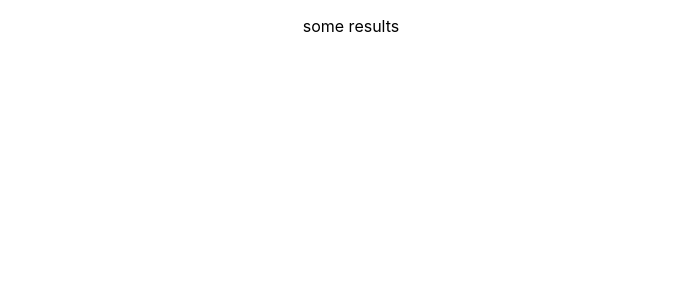
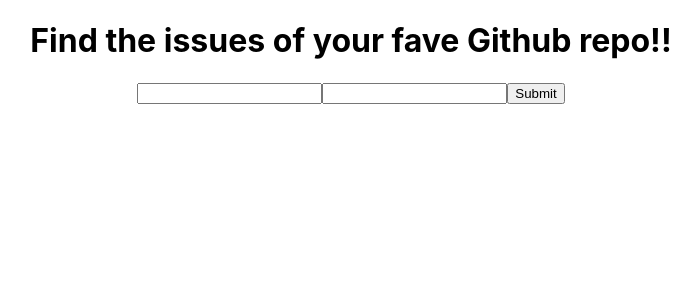
Before and after one commit to cristinamurillo/github-issues, a React (Create React App) app: page / in a window 1280 px wide. Shown: the top 300 px of the page, without its empty margins (289-989 px from the left). Built offline with nearby package versions, Linux system fonts and the light colour scheme; no server answers.

Commit message:
added initial search form, request, results and error handling

```diff
--- a/src/Components/Landing.js
+++ b/src/Components/Landing.js
@@ -1,13 +1,61 @@
 import React, { Component } from 'react';
 import {withRouter} from 'react-router-dom'
 import ResultsCont from './ResultsCont';
+import axios from 'axios'
 
 class Landing extends Component {
 
+    state = {
+        owner: "",
+        repo: "",
+        page: 1,
+        response: null,
+        error: false,
+        loading: false,
+        submitted: false
+    }
+
+    changeHandler = (e) => {
+        this.setState({
+           [e.target.name]: e.target.value
+        })
+    }
+
+    submitHandler = (e) => {
+        e.preventDefault()
+        this.setState({
+            loading: true,
+            submitted: true
+        })
+        let {owner, repo} = this.state
+        let config = {'Authorization': process.env.REACT_APP_GITHUB_SECRET}
+        axios.get(`https://api.github.com/repos/${owner}/${repo}/issues?page=${this.state.page}`, config)
+            .then(res => {
+                this.setState({
+                    response: res,
+                    error: false,
+                    loading: false
+                })
+            })
+            .catch(error =>{
+                this.setState({
+                    error: `Error: ${error.response.data.message}`,
+                    loading: false
+                })
+            })
+    }
+
     render() {
+        console.log(this.state.response)
         return (
             <div>
-                <ResultsCont />
+                <h1>Find the issues of your fave Github repo!!</h1>
+                <form onSubmit={this.submitHandler}>
+                    <input type="text" name="owner" value={this.state.owner} onChange={this.changeHandler}/>
+                    <input type="text" name="repo" value={this.state.repo} onChange={this.changeHandler}/>
+                    <input type="submit" value="Submit"/>
+                </form>
+               {this.state.submitted && <ResultsCont results={this.state.response} error={this.state.error}/>}
             </div>
         )
     }
--- a/src/Components/ResultsCont.js
+++ b/src/Components/ResultsCont.js
@@ -1,23 +1,23 @@
 import React, { Component } from 'react';
 import {withRouter} from 'react-router-dom'
-import axios from 'axios'
 
 class ResultsCont extends Component {
 
-    componentDidMount(){
-        let config = {'Authorization': process.env.REACT_APP_GITHUB_SECRET}
-        axios.get('https://api.github.com/repos/CocoaPods/CocoaPods/issues', config)
-            .then(response => {
-                console.log(response)
-            })
-    }
     render() {
-        return (
-            <div>
-                <p>some results</p>
-            </div>
-        );
-    }
+        let {loading, results, error} = this.props
+        if(loading){
+            return <p>Loading</p>
+        } else if(error){
+            return(
+                <p>{error}</p>
+            )
+        } else {
+            return (
+                <div>
+                    <p>we got results</p>
+                </div>
+            );
+    }}
 }
 
 export default withRouter(ResultsCont);
```
